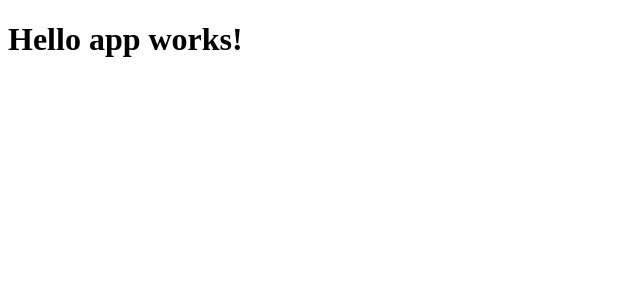
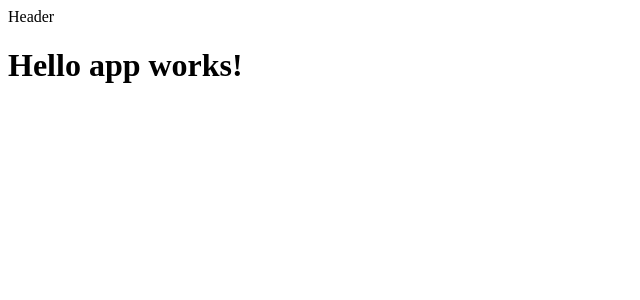
Before and after one commit to Besto/angular-universal, an Angular app: page / in a window 1280 px wide. Shown: the top 300 px of the page, without its empty margins (0-640 px from the left). Built offline with nearby package versions, Linux system fonts and the light colour scheme.

Commit message:
Add header div

```diff
--- a/src/app/app.component.html
+++ b/src/app/app.component.html
@@ -1,3 +1,6 @@
+<div>
+  Header
+</div>
 <h1>
   Hello {{title}}
 </h1>
```
